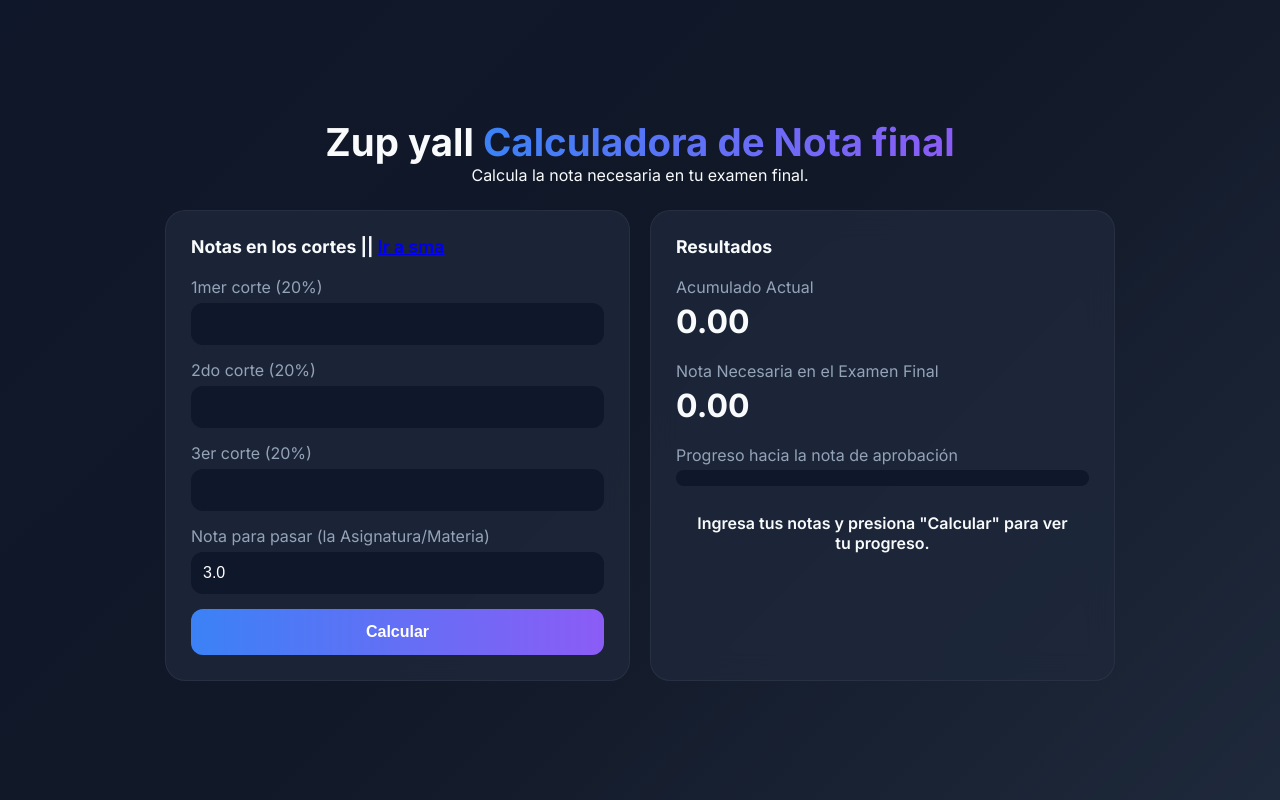
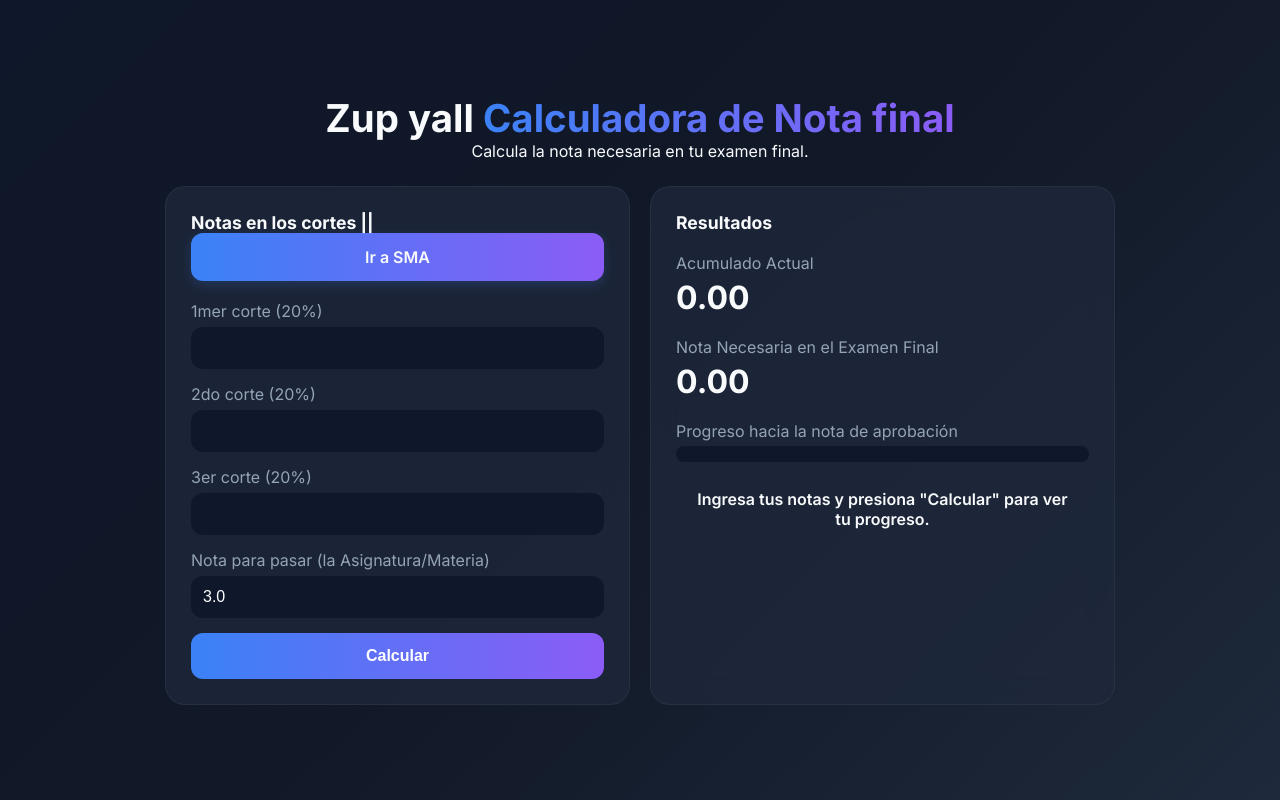
Before and after one commit to Jezeriom/final-grade-calculator, a plain HTML site: page index.html in a window 1280 px wide. Drawn offline with Linux system fonts and the light colour scheme.

Commit message:
Modify link to SMA with updated URL and styles
Updated link to SMA with new URL and added styling.

```diff
--- a/index.html
+++ b/index.html
@@ -216,7 +216,7 @@ button:hover{
 
         <div class="card">
 
-            <h2>Notas en los cortes  || <a href="https://sma.unicartagena.edu.co:8443/Smaix12/vista/mainMenu.jsp">Ir a sma</a></h2>
+            <h2>Notas en los cortes  || <a href="https://unicartagena.edu.co" target="_blank" rel="noopener noreferrer" style="display: block; width: 100%; text-align: center; padding: 14px; border: none; border-radius: 12px; color: #f8fafc; font-weight: 600; font-size: 1rem; text-decoration: none; font-family: 'Inter', sans-serif; background: linear-gradient(90deg, #3b82f6, #8b5cf6); box-shadow: 0 4px 12px rgba(59, 130, 246, 0.2);">Ir a SMA</a></h2>
 
             <div class="input-group">
                 <label>1mer corte (20%)</label>
```
